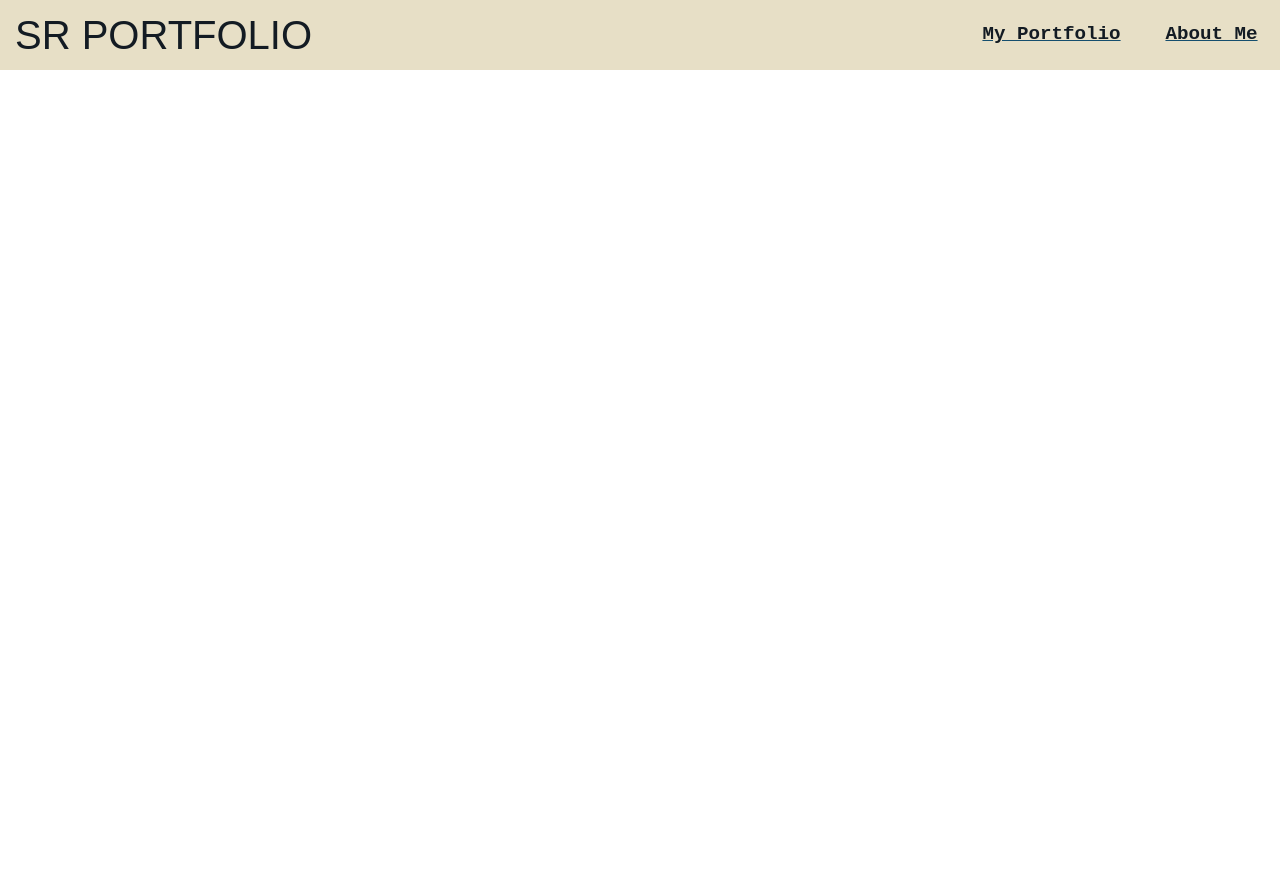
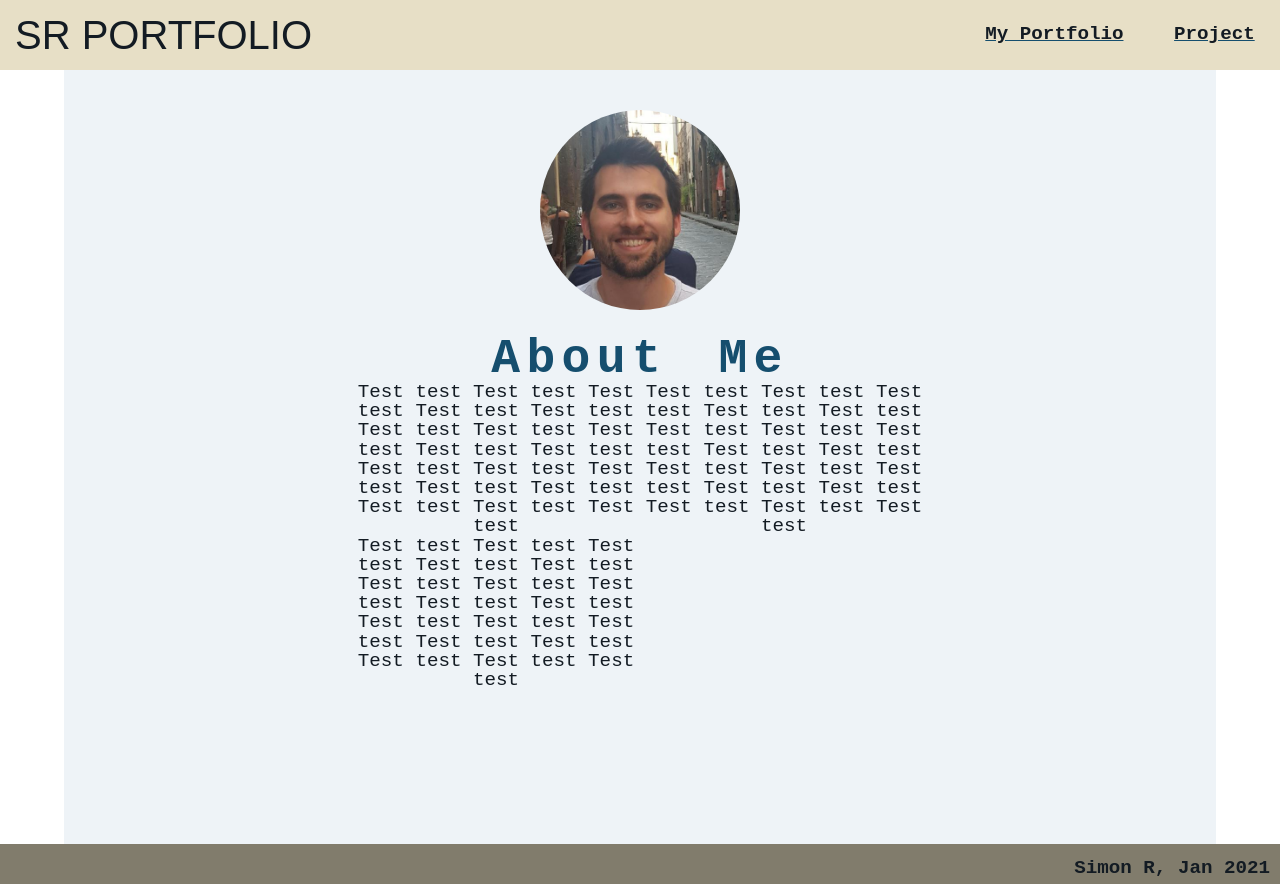
Before and after one commit to simonaus/portfolio-homepage, a plain HTML site: page about-me.html in a window 1280 px wide. Before the commit the page ends 800 px from the top, so only its background shows below. Drawn offline with Linux system fonts and the light colour scheme; a web font is replaced by a local one.

Commit message:
Add picture and headings to about-me.html

```diff
--- a/about-me.html
+++ b/about-me.html
@@ -13,10 +13,21 @@
       <div class="logo">SR PORTFOLIO</div>
       <nav>
         <a href="index.html"><p>My Portfolio</p></a>
-        <a href="projects.html"><p>About Me</p></a>
+        <a href="projects.html"><p>Project</p></a>
       </nav>
     </header>
-
+    <main>
+      <div class="buffer"></div>
+      <img class="headshot" src="profile-picture.jpg">
+      <h1>About Me</h1>
+      <section class="grid">
+        <div id="color-block1"></div>
+        <p id="about1">Test test Test test Test test Test test Test test Test test Test test Test test Test test Test test Test test Test test Test test Test test Test test Test test Test test Test test </p>
+        <p id="about2">Test test Test test Test test Test test Test test Test test Test test Test test Test test Test test Test test Test test Test test Test test Test test Test test Test test Test test </p>
+        <div id="color-block2"></div>
+        <div id="color-block3"></div>
+        <p id="about3">Test test Test test Test test Test test Test test Test test Test test Test test Test test Test test Test test Test test Test test Test test Test test Test test Test test Test test </p>
+      </section>
     </main>
     <footer>
       <p class="footer">Simon R, Jan 2021</p>
--- a/styles.css
+++ b/styles.css
@@ -1,4 +1,13 @@
 /* general */
+
+main {
+  width: 90%;
+  margin: 0 auto;
+  padding-top: 70px;
+  background-color: #eef3f7;
+  display: flex;
+  flex-flow: column;
+}
 
 h1 {
   font-family: 'Nanum Gothic Coding', monospace;
@@ -65,16 +74,7 @@ nav {
   text-decoration: underline;
 }
 
-/* main */
-
-main {
-  width: 90%;
-  margin: 0 auto;
-  padding-top: 70px;
-  background-color: #eef3f7;
-  display: flex;
-  flex-flow: column;
-}
+/* main index.html */
 
 section.guide {
   padding-top: 100px;
@@ -115,3 +115,48 @@ footer {
   text-align: right;
   font-weight: 700;
 }
+
+/* main about-me.html */
+
+.buffer {
+  height: 40px;
+}
+
+.headshot {
+  height: 200px;
+  width: 200px;
+  border-radius: 50%;
+  align-self: center;
+}
+
+.grid {
+  display: grid;
+  grid-template: repeat(3, 1fr) / repeat(4, 1fr);
+  grid-template-areas: "color-block1 about1 about1 about1"
+                       "about2 about2 about2 color-block2"
+                       "color-block3 about3 about3 about3";
+}
+
+.color-block1 {
+  grid-area: color-block1;
+}
+
+.color-block2 {
+  grid-area: color-block2;
+}
+
+.color-block3 {
+  grid-area: color-block3;
+}
+
+.about1 {
+  grid-area: about1;
+}
+
+.about2 {
+  grid-area: about2;
+}
+
+.about3 {
+  grid-area: about3;
+}
```
Also changed, not shown: index.html (+2 -2 lines), projects.html (+1 -1 lines), profile-picture.jpg (added).
